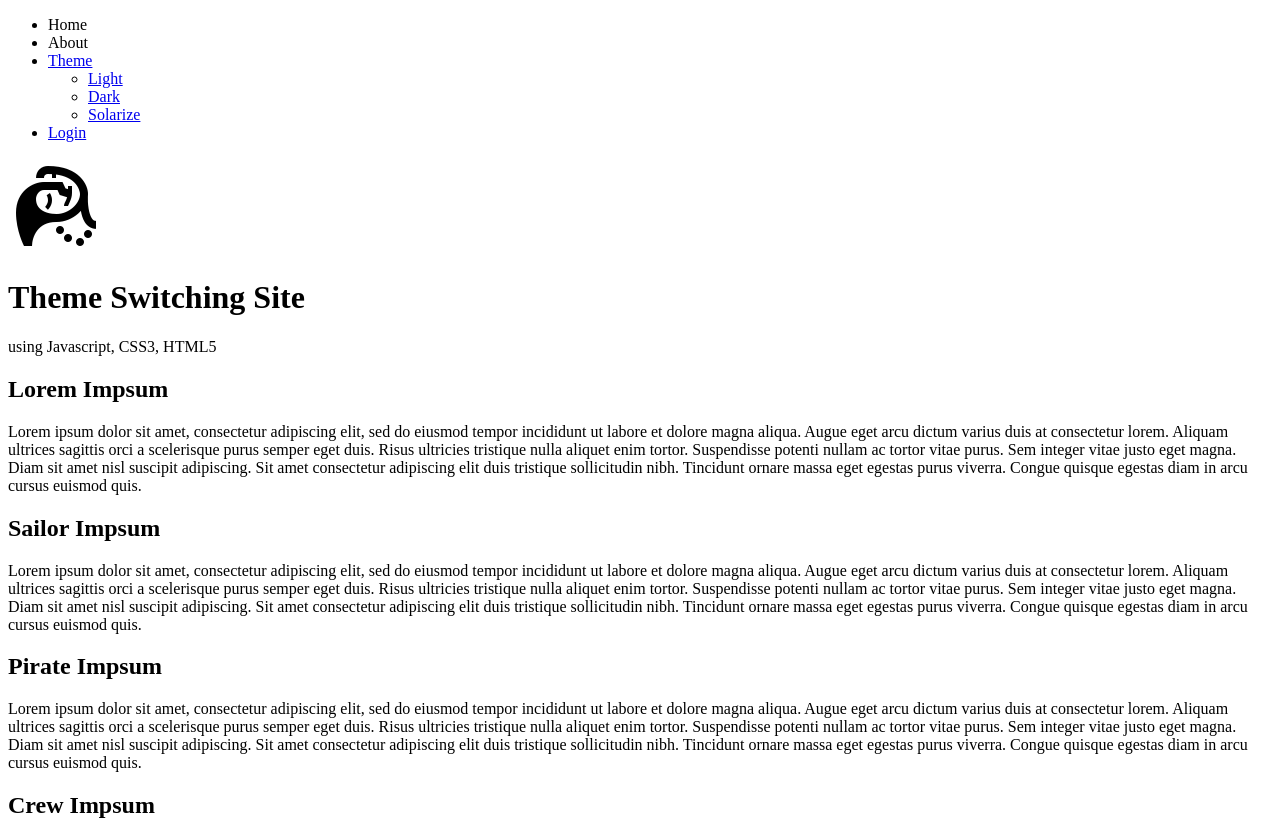
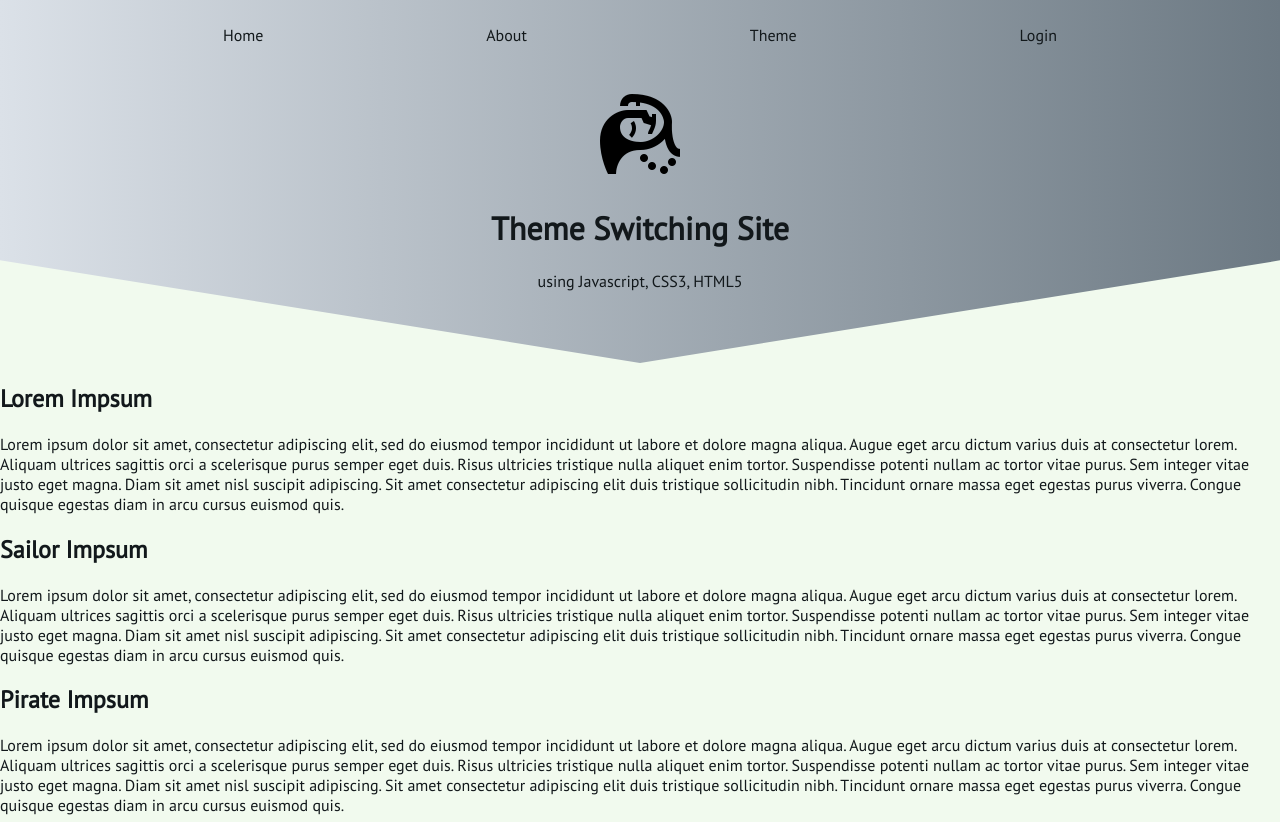
Before and after one commit to SuryaNelakanti/Theme-Switcher, a plain HTML site: page index.html in a window 1280 px wide. Shown: the top 822 px of the page. Drawn offline with Linux system fonts and the light colour scheme; the site is published under a folder, as on GitHub Pages, so addresses that start at the root find nothing; files whose address does not match are found by name; a web font is replaced by a local one.

Commit message:
Update index.html

```diff
--- a/index.html
+++ b/index.html
@@ -4,9 +4,9 @@
     <meta charset="UTF-8">
     <meta name="viewport" content="width=device-width, initial-scale=1.0">
     <title>Theme Switcher</title>
-    <link rel="stylesheet" href="/style.css">
+    <link rel="stylesheet" href="style.css">
     <link href="https://fonts.googleapis.com/css2?family=Antic+Slab&family=PT+Sans&display=swap" rel="stylesheet">
-    <script defer src="/app.js" ></script>
+    <script defer src="app.js" ></script>
 </head>
 <body class="light">
     <nav class="navbar">
```
